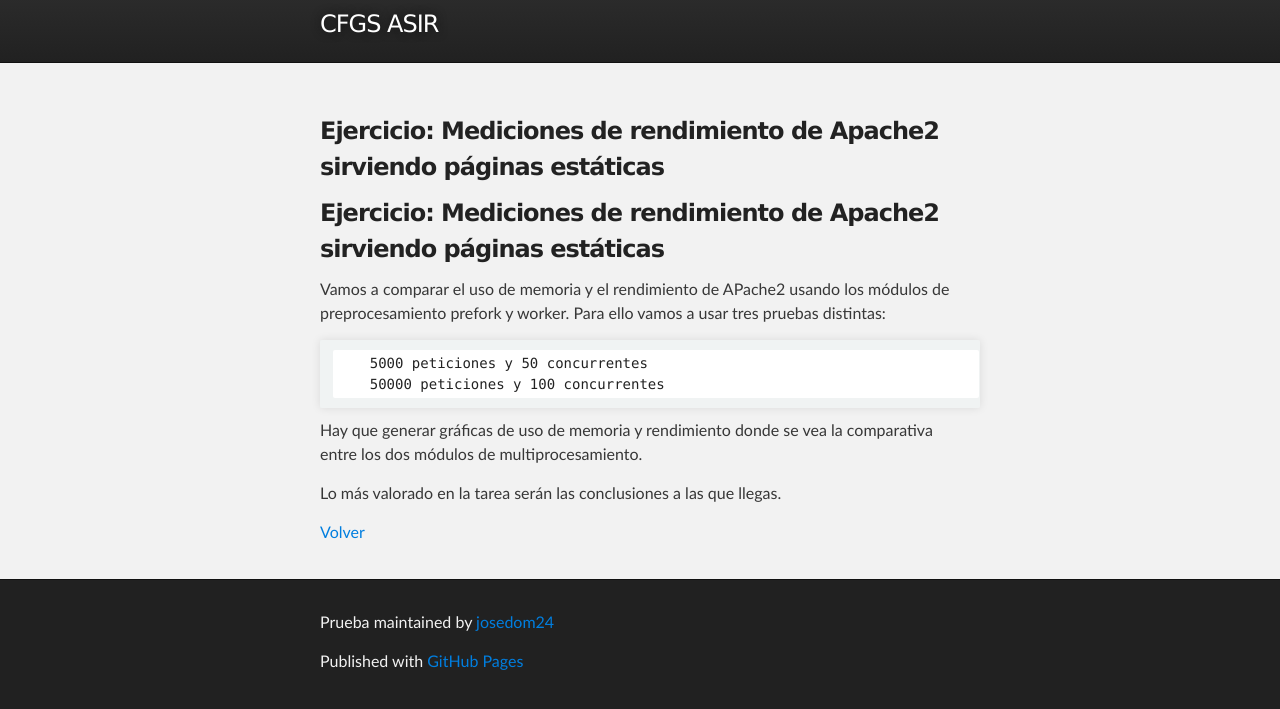
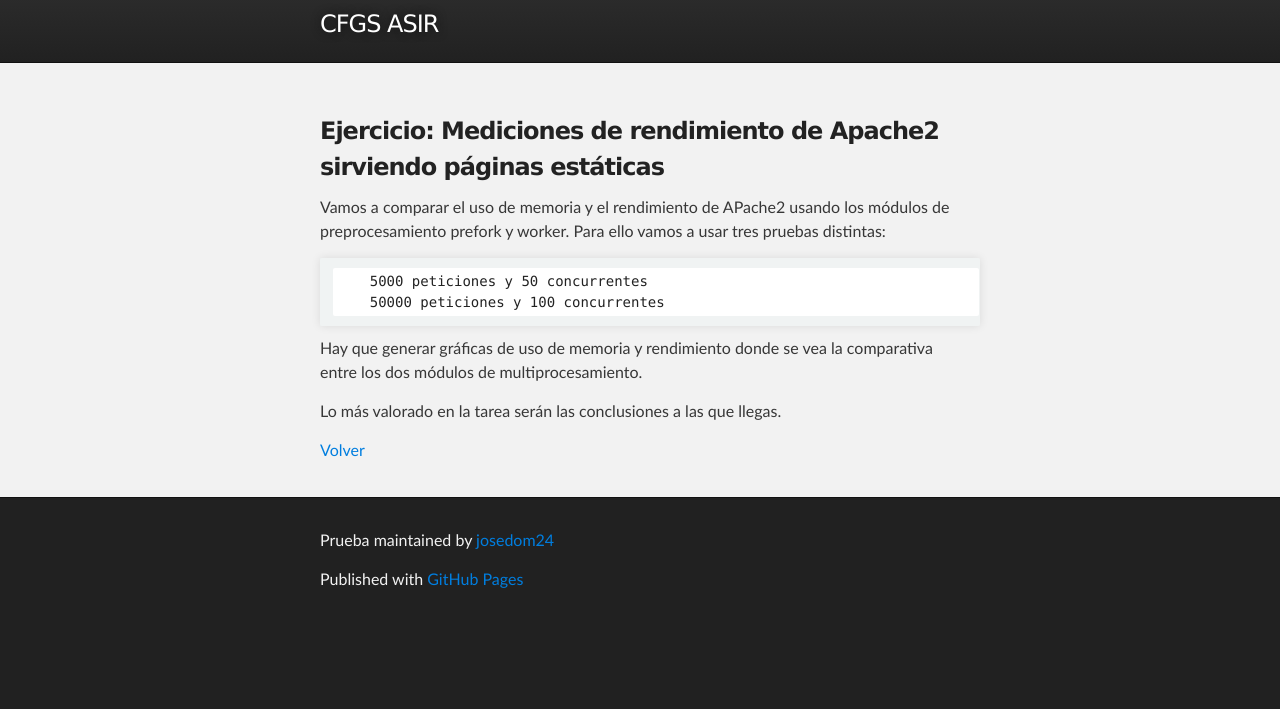
Before and after one commit to josedom24/josedom24.github.io, a Jekyll site: the page built from mod/serviciosgs/e_web_22.md, in a window 1280 px wide, cut to the strip 78-787 px from the top of the page. Built offline with Jekyll 4.4.1, drawn with Linux system fonts in a browser that asks for light colours.

Commit message:
Update e_web_22.md

```diff
--- a/mod/serviciosgs/e_web_22.md
+++ b/mod/serviciosgs/e_web_22.md
@@ -4,10 +4,6 @@ layout: index
 title: Servicios de Red e Internet
 tagline: CFGS ASIR
 ---
-
-### Ejercicio: Mediciones de rendimiento de Apache2 sirviendo páginas estáticas
-
-
 
 ### Ejercicio: Mediciones de rendimiento de Apache2 sirviendo páginas estáticas
 
```
